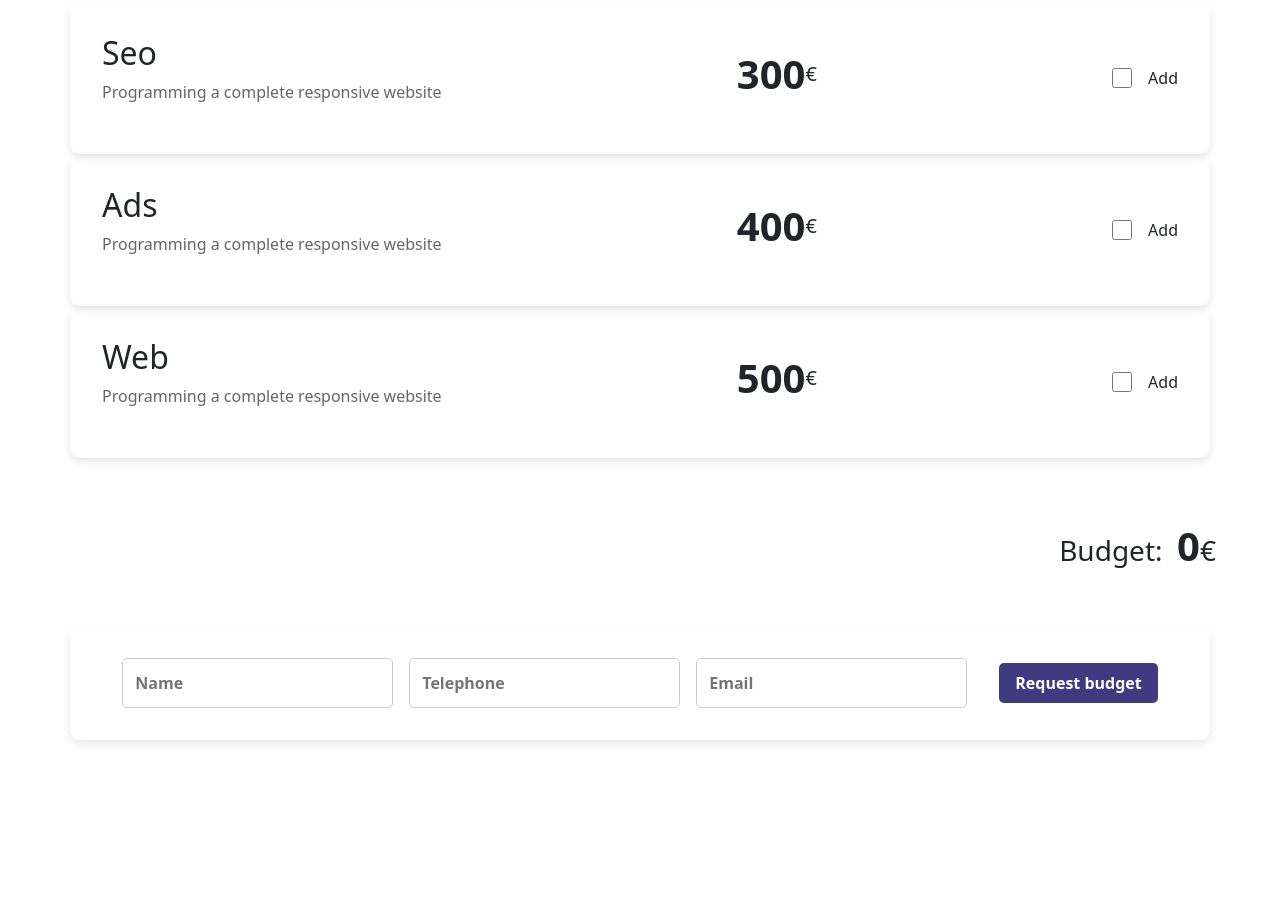
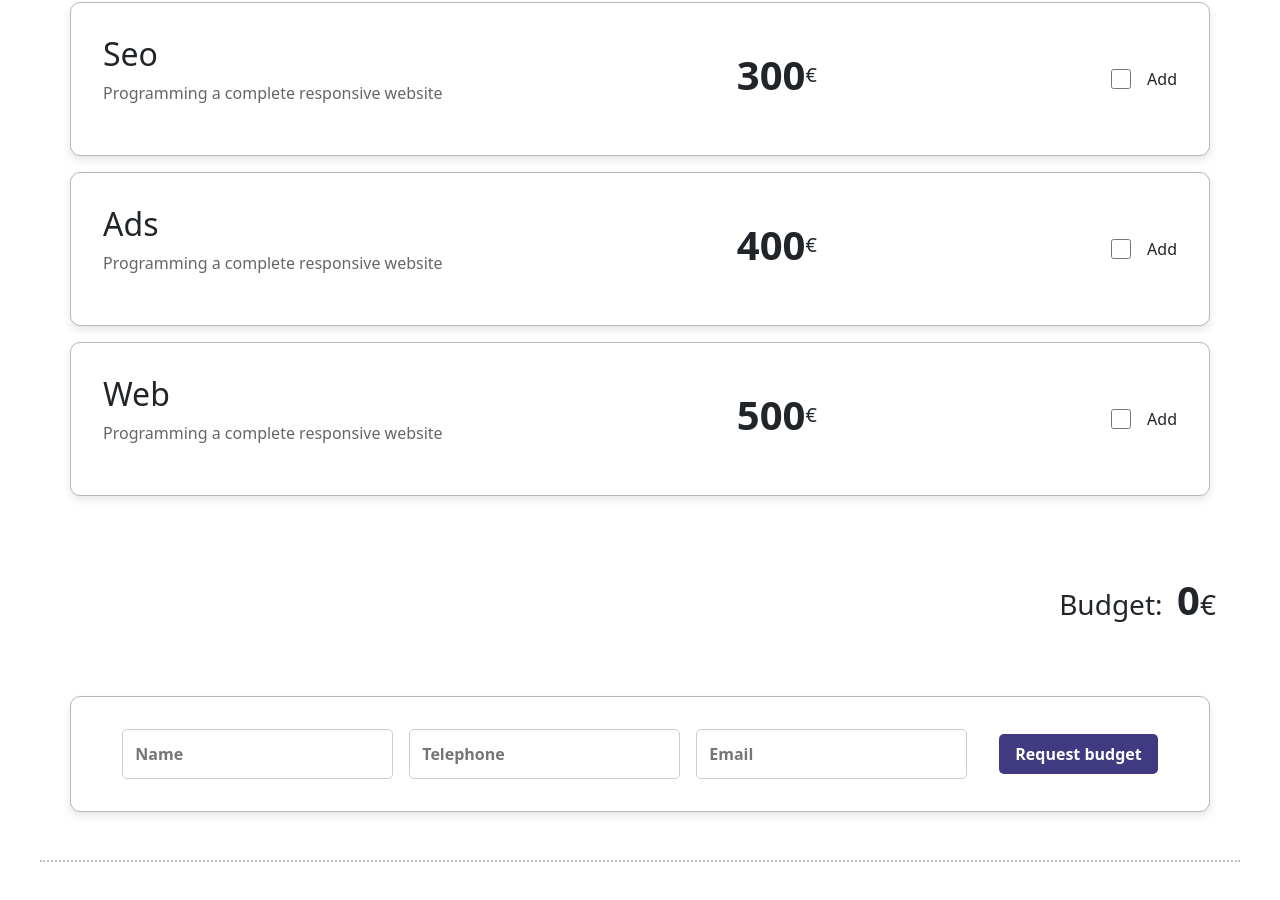
Before and after one commit to dracudev/S6-Budget-App, a React (Vite) app: page /budget in a window 1280 px wide. Shown: the part 294-1194 px from the top of the page. Before the commit the page ends 1050 px from the top, so only its background shows below. Built offline with nearby package versions, Linux system fonts and the light colour scheme.

Commit message:
ClientDataForm layout

```diff
--- a/src/components/CustomCard.jsx
+++ b/src/components/CustomCard.jsx
@@ -10,6 +10,7 @@ const CtmCard = styled.div`
   align-items: center;
   max-width: 1200px;
   width: 95%;
+  border: 1px solid rgba(71, 77, 82, 0.4);
 `;
 
 export function CustomCard({children, className}) {
--- a/src/pages/budget/BudgetForm.css
+++ b/src/pages/budget/BudgetForm.css
@@ -1,6 +1,9 @@
 .form-container {
   width: 100%;
   max-width: 1200px;
+  display: flex;
+  flex-direction: column;
+  gap: 1rem;
 }
 
 .card-units {
--- a/src/pages/budget/BudgetForm.jsx
+++ b/src/pages/budget/BudgetForm.jsx
@@ -96,7 +96,7 @@ export function BudgetForm() {
           />
         )}
       </CustomCard>
-        <div className="budget">
+        <div className="budget mb-3">
         <div className="my-5">
           <h3 className="me-4">
             Budget:&nbsp; <strong className="fs-1">{budget}</strong>€
--- a/src/pages/budget/ClientDataForm.css
+++ b/src/pages/budget/ClientDataForm.css
@@ -2,25 +2,23 @@
   width: 100%;
   max-width: 1200px;
 }
-
-
-
 
 .form-data {
   display: flex;
   gap: 2rem;
   align-items: center;
   justify-content: center;
+  max-width: 100%;
+  flex-wrap: wrap;
 }
 
 .data-inputs {
     display: flex;
+    max-width: 100%;
+    flex-wrap: wrap;
+    align-items: center;
+    justify-content: center;
     gap: 1rem;
-}
-
-.form-data label {
-  font-weight: bold;
-  color: #333;
 }
 
 .form-data input {
@@ -28,9 +26,16 @@
   border: 1px solid #ccc;
   border-radius: 5px;
   font-size: 1rem;
+  font-weight: bold;
+  color: #333;
 }
 
 .form-data input:focus {
   border-color: #403a80;
   outline: none;
 }
+
+.dotted-hr {
+  border: none;
+  border-top: 2px dotted rgb(0, 0, 0);
+}
--- a/src/pages/budget/ClientDataForm.jsx
+++ b/src/pages/budget/ClientDataForm.jsx
@@ -1,23 +1,16 @@
 import { CustomCard } from "../../components/CustomCard";
 import { StandardButton } from "../../components/StandardButton";
 import "./ClientDataForm.css";
-import Form from "react-bootstrap/Form"
 
 export function ClientDataForm() {
   return (
     <div className=" data-container">
       <CustomCard className="container">
-        <Form className="form-data">
+        <form className="form-data">
           <div className="data-inputs">
-            <label>
               <input type="text" placeholder="Name" required />
-            </label>
-            <label>
               <input type="tel" placeholder="Telephone" required />
-            </label>
-            <label>
               <input type="email" placeholder="Email" required />
-            </label>
           </div>
 
           <div className="data-button">
@@ -25,8 +18,9 @@ export function ClientDataForm() {
               Request budget
             </StandardButton>
           </div>
-        </Form>
+        </form>
       </CustomCard>
+      <hr className="my-5 dotted-hr" />
     </div>
   );
 }
```
